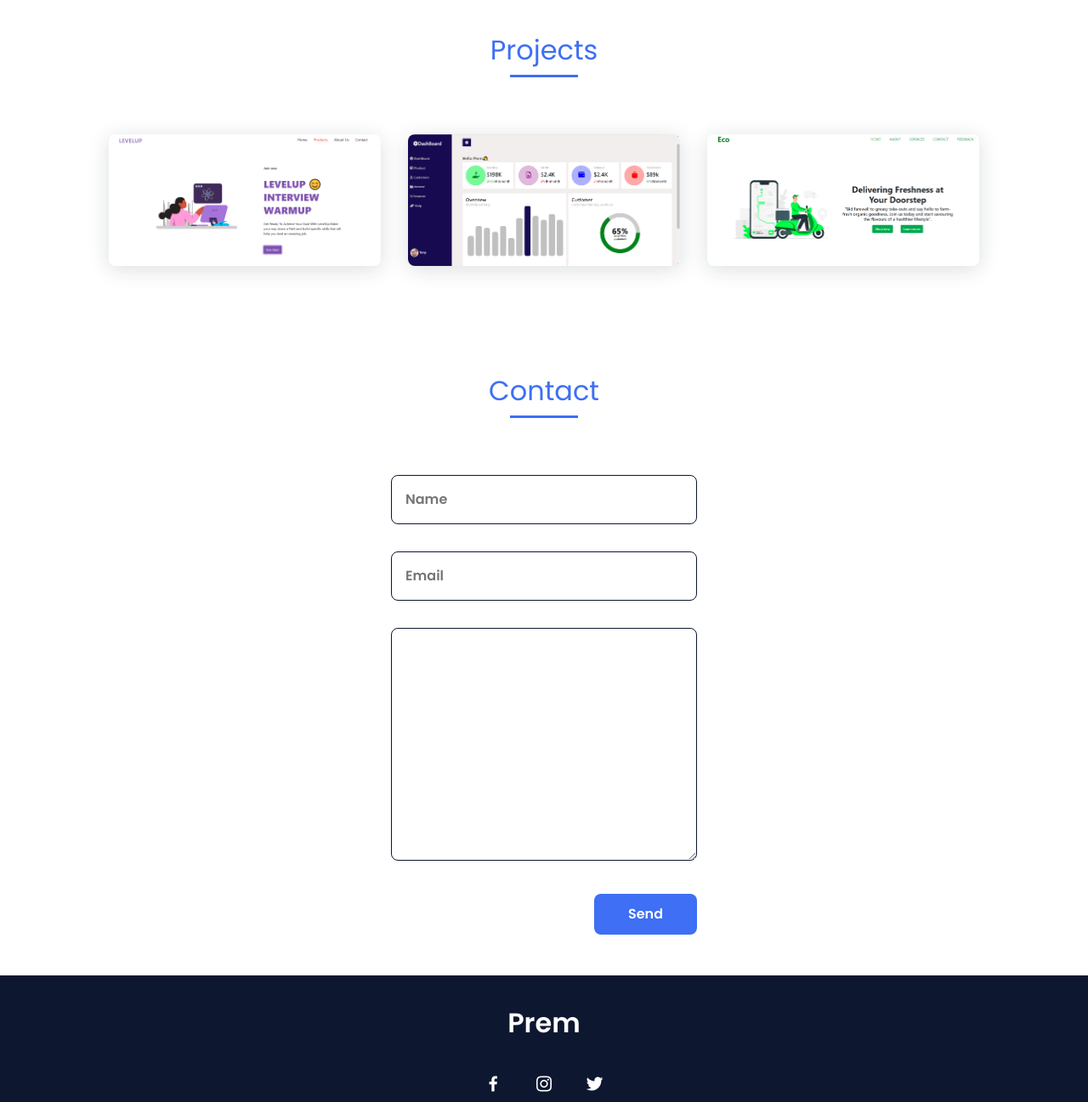
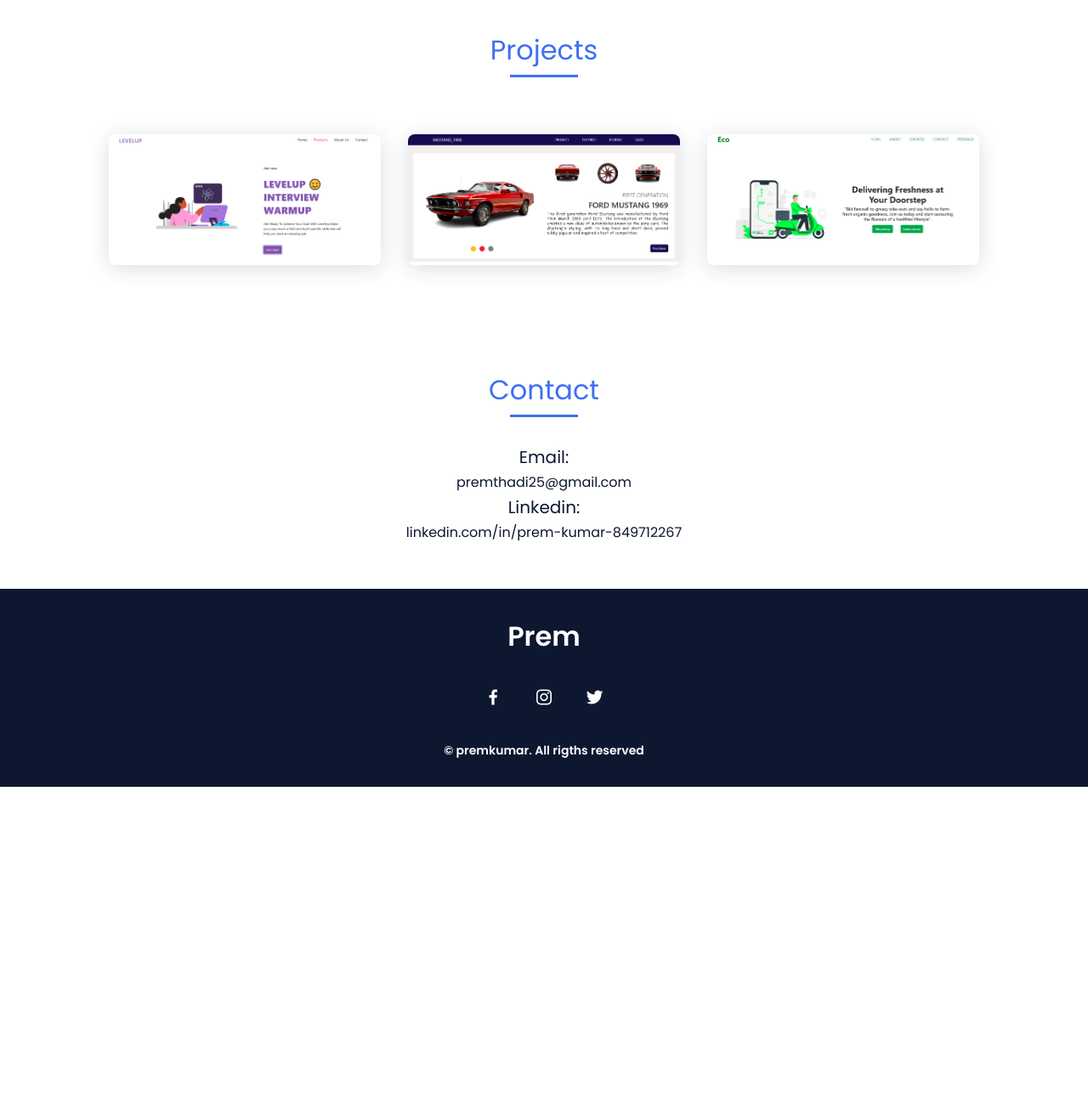
Before and after one commit to Premkumar0000/Prem, a plain HTML site: page index.html in a window 1280 px wide. Shown: the part 1889-3186 px from the top of the page at 85% size. After the commit the page ends 2815 px from the top, so only its background shows below. Drawn offline with nearby package versions, Linux system fonts and the light colour scheme.

Commit message:
resume change

```diff
--- a/index.html
+++ b/index.html
@@ -44,7 +44,7 @@
                 <div class="home__data">
                     <h1 class="home__title">Hi,<br>I'am <span class="home__title-color">Prem Kumar</span><br>Web Developer</h1>
 
-                    <a href="images/Premkumar_resume.pdf" download class="button">Hire Me</a>
+                    <a href="images/PREM_KUMAR_RESUME (2).pdf" download class="button">Hire Me</a>
                 </div>
 
                 <div class="home__social">
@@ -222,7 +222,7 @@
                         <img src="images/Levelup.png" alt="" title="Tab to view">
                     </a>
                     <a href="#" class="work__img" target="blank">
-                        <img src="images/three.PNG" alt="" title="Tab to view">
+                        <img src="images/project3new.PNG" alt="" title="Tab to view">
 
                     </a>
                     <a href="https://premkumar0000.github.io/UI---UX/Yummy.html" class="work__img" target="_blank">
@@ -243,14 +243,13 @@
             <!--===== CONTACT =====-->
             <section class="contact section" id="contact">
                 <h2 class="section-title">Contact</h2>
-
                 <div class="contact__container bd-grid">
-                    <form action="" class="contact__form">
-                        <input type="text" placeholder="Name" class="contact__input">
-                        <input type="mail" placeholder="Email" class="contact__input">
-                        <textarea name="" id="" cols="0" rows="10" class="contact__input"></textarea>
-                        <input type="button" value="Send" class="contact__button button">
-                    </form>
+                    <!-- <form action="" class="contact__form"> -->
+                        <!-- <input type="text" placeholder="Name" class="contact__input"> -->
+                        <center><h5>Email:</h5></center>
+                       <center><h6>premthadi25@gmail.com</h6></center>
+                       <center><h5>Linkedin:</h5></center>
+                       <center><h6>linkedin.com/in/prem-kumar-849712267</h6></center>
                 </div>
             </section>
         </main>
```
Also changed, not shown: images/project3new.PNG (added), 1 other file.
